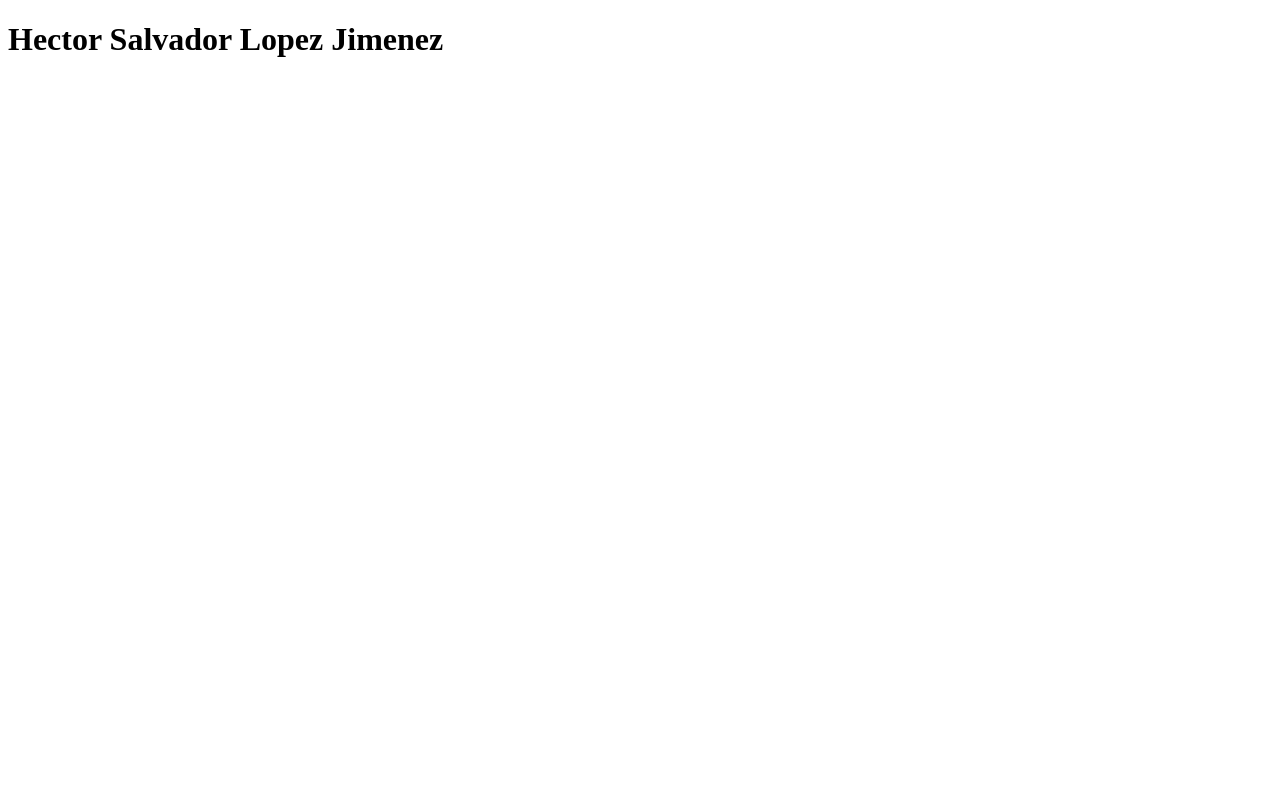
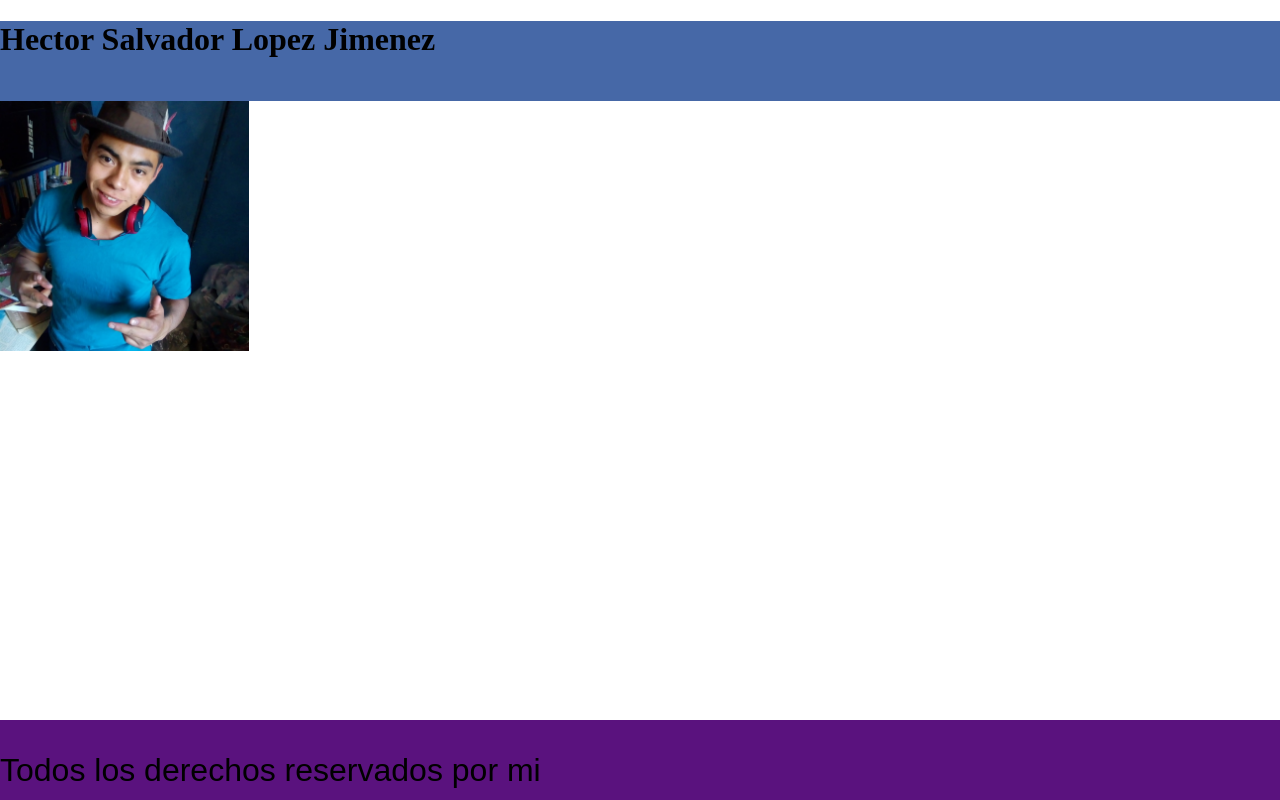
Before and after one commit to Salvadorjmz24/master-code-g14a., a plain HTML site: page hoja-de-vida/index.html in a window 1280 px wide. Drawn offline with Linux system fonts and the light colour scheme.

Commit message:
hoja de vida

```diff
--- a/hoja-de-vida/css/style.css
+++ b/hoja-de-vida/css/style.css
@@ -0,0 +1,21 @@
+.imagen{
+    height: 250px;
+}
+body{
+    margin: 0;
+}
+header{
+    background-color: rgb(70, 104, 167);
+    height: 10vh;
+}
+footer{
+    background-color: rgb(90, 18, 126);
+    bottom: 0;
+    height: 10vh;
+    position: fixed;
+    width: 100%;
+}
+footer,p{
+    font-size: 4vh;
+    font-family: Arial, Helvetica, sans-serif;
+}
--- a/hoja-de-vida/index.html
+++ b/hoja-de-vida/index.html
@@ -9,15 +9,14 @@
 </head>
 <body>
     <header>
+
         <h1>Hector Salvador Lopez Jimenez</h1>
-
-
     </header>
     <main>
-
-
+    <img src="img/perfil..jpg" alt="mi foto" class="imagen">
     </main>
     <footer>
+        <p>Todos los derechos reservados por mi</p>
 
     </footer>
 </body>
```
